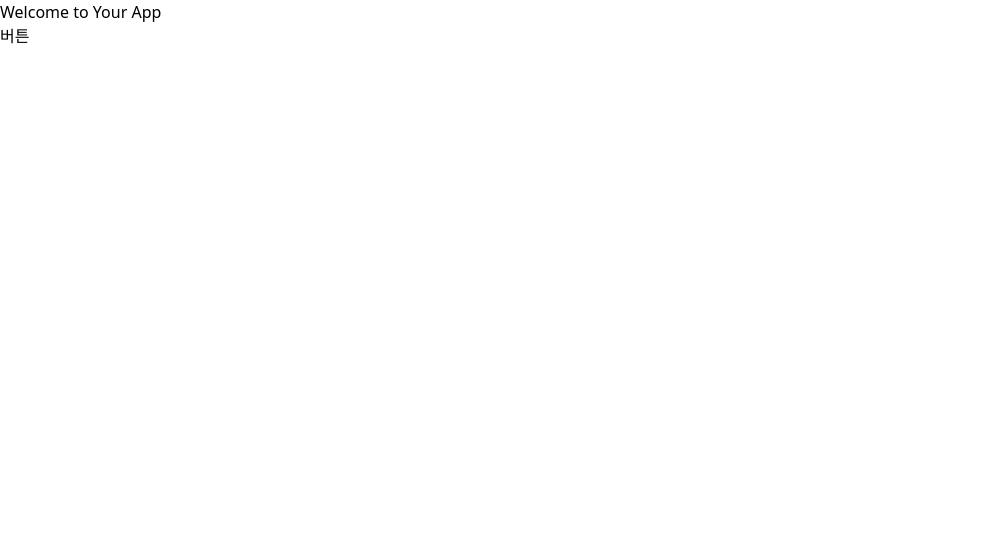
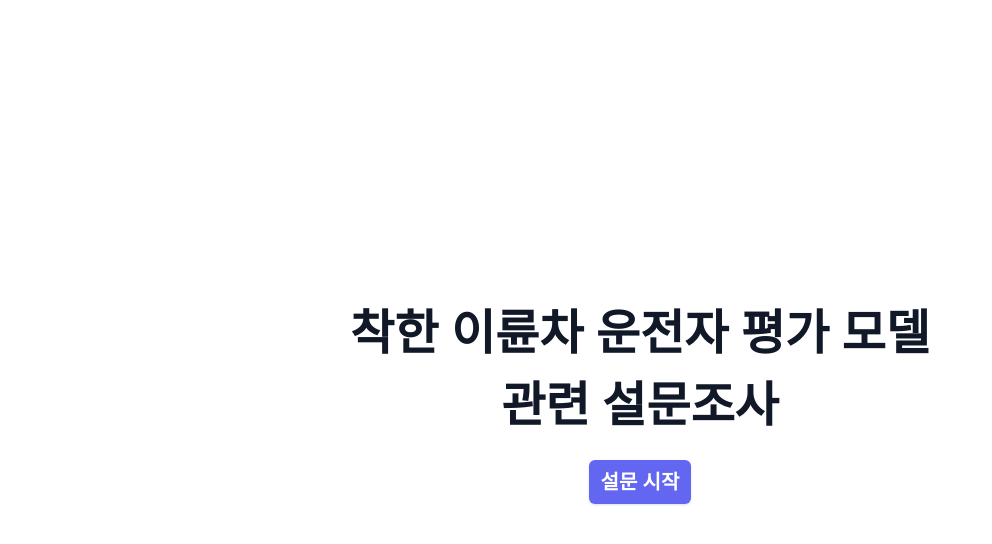
Before and after one commit to custardcream98/goodrider-interview-web, a Next.js app: page / in a window 1280 px wide. Shown: the top 544 px of the page, without its empty margins (0-992 px from the left). Built offline with nearby package versions, Linux system fonts and the light colour scheme.

Commit message:
Feature: Created Landing page

```diff
--- a/package.json
+++ b/package.json
@@ -8,7 +8,6 @@
   },
   "dependencies": {
     "next": "latest",
-    "next-themes": "^0.2.0",
     "react": "^17.0.2",
     "react-dom": "^17.0.2"
   },
--- /dev/null
+++ b/src/components/Layout.tsx
@@ -0,0 +1,23 @@
+import React from "react";
+import Head from "next/head";
+
+type Props = {
+  children: string | JSX.Element | JSX.Element[] | null;
+  title?: string;
+  description?: string;
+  image?: string;
+  url?: string;
+};
+
+const Layout = ({ children }: Props) => {
+  return (
+    <>
+      <Head>
+        <meta name="viewport" content="initial-scale=1.0, width=device-width" />
+      </Head>
+      {children}
+    </>
+  );
+};
+
+export default Layout;
--- a/src/pages/_app.tsx
+++ b/src/pages/_app.tsx
@@ -1,13 +1,8 @@
 import React from "react";
 import { AppProps } from "next/app";
-import { ThemeProvider } from "next-themes";
 
 import "~/styles/index.css";
 
 export default function MyApp({ Component, pageProps }: AppProps) {
-  return (
-    <ThemeProvider attribute="class">
-      <Component {...pageProps} />
-    </ThemeProvider>
-  );
+  return <Component {...pageProps} />;
 }
--- a/src/pages/_document.tsx
+++ b/src/pages/_document.tsx
@@ -5,6 +5,11 @@ class MyDocument extends Document {
     return (
       <Html className="dark">
         <Head>
+          <title>착한 이륜차 평가 모델 관련 설문조사</title>
+          <meta
+            name="viewport"
+            content="initial-scale=1.0, width=device-width"
+          />
         </Head>
         <body>
           <Main />
--- a/src/pages/index.tsx
+++ b/src/pages/index.tsx
@@ -1,23 +1,38 @@
-import { useTheme } from "next-themes";
+import storageKeys, { getStorage } from "~/utils/localStorage";
+import Link from "next/link";
+import { useEffect, useState } from "react";
 
-const IndexPage = () => {
-  const { theme, setTheme } = useTheme();
+const LandingPage = () => {
+  const [isEnded, setIsEnded] = useState(false);
+  const [isOnGoing, setIsOnGoing] = useState(false);
+
+  useEffect(() => {
+    setIsEnded(Boolean(getStorage(storageKeys.isEnded)));
+    setIsOnGoing(Boolean(getStorage(storageKeys.isOnGoing)));
+  }, []);
 
   return (
-    <div className="h-screen w-full bg-white dark:bg-gray-900">
-      <h1 className="text-3xl text-gray-900 dark:text-pink-500">
-        Welcome to Your App
+    <div className="h-screen w-full bg-white centering flex-col">
+      <h1
+        className="text-title-mobile md:text-title text-gray-900 font-bold md:w-2/4 w-11/12 text-center leading-normal"
+        style={{ wordBreak: "keep-all" }}
+      >
+        착한 이륜차 운전자 평가 모델 관련 설문조사
       </h1>
-
-      <button
-        type="button"
-        onClick={() => setTheme(theme === "dark" ? "light" : "dark")}
-        className="text-gray-500 dark:text-gray-400"
-      >
-        <h1 className="text-3xl text-gray-900 dark:text-pink-500">버튼</h1>
-      </button>
+      {isEnded ? (
+        <p className="mt-5 text-xl">이미 설문에 참여하셨습니다. 감사합니다.</p>
+      ) : (
+        <Link href={"/interview"}>
+          <button
+            className="py-2 px-3 mt-5 bg-indigo-500 text-white text-m md:text-xl font-semibold rounded-md shadow focus:outline-none"
+            disabled={isOnGoing}
+          >
+            {isOnGoing ? "설문 이어하기" : "설문 시작"}
+          </button>
+        </Link>
+      )}
     </div>
   );
 };
 
-export default IndexPage;
+export default LandingPage;
--- /dev/null
+++ b/src/pages/interview/index.tsx
@@ -0,0 +1,10 @@
+import { useEffect } from "react";
+import storageKeys from "~/utils/localStorage";
+
+const MainPage = () => {
+  useEffect(() => {}, []);
+  window.localStorage.getItem(storageKeys.isEnded);
+  return <div>안녕</div>;
+};
+
+export default MainPage;
--- a/src/styles/index.css
+++ b/src/styles/index.css
@@ -2,4 +2,8 @@
 @tailwind components;
 @tailwind utilities;
 
-@import './reset.css'
+@import './reset.css';
+
+.centering {
+  @apply flex items-center justify-center;
+}
--- /dev/null
+++ b/src/utils/localStorage.ts
@@ -0,0 +1,10 @@
+const storageKeys = {
+  isEnded: 'isEnded',
+  isOnGoing: 'isOnGoing'
+}
+
+export const getStorage = (key) =>
+  window.localStorage.getItem(key);
+export const setStorage = (key, value) => window.localStorage.setItem(key, value);
+
+export default storageKeys;
--- a/tailwind.config.js
+++ b/tailwind.config.js
@@ -1,12 +1,26 @@
 /** @type {import('tailwindcss').Config} */
 module.exports = {
   content: [
-    "./pages/**/*.{js,ts,jsx,tsx}",
-    "./components/**/*.{js,ts,jsx,tsx}",
+    "./src/pages/**/*.{js,ts,jsx,tsx}",
+    "./src/components/**/*.{js,ts,jsx,tsx}",
   ],
   theme: {
-    extend: {},
+    extend: {
+      fontSize: {
+        "title-mobile": [
+          "2rem",
+          {
+            lineHeight: "1.5",
+          },
+        ],
+        title: [
+          "3rem",
+          {
+            lineHeight: "1.5",
+          },
+        ],
+      },
+    },
   },
   plugins: [],
-  darkMode: "class",
 };
```
Also changed, not shown: 1 other file (tests, documents, lock files or other folders).
